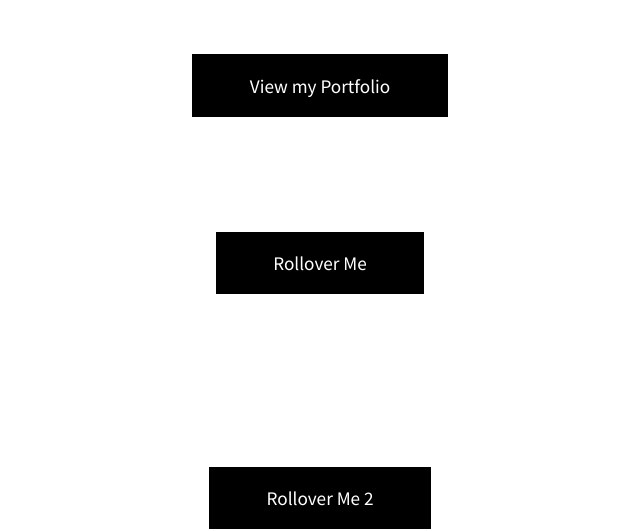
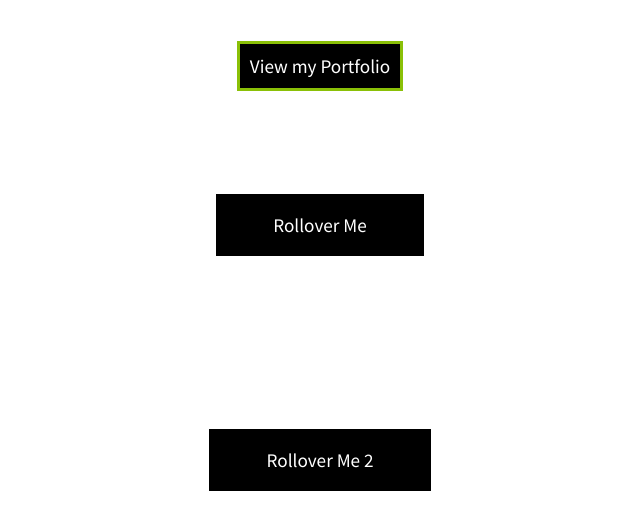
Before and after one commit to kddepue/kddepue.github.io, a plain HTML site: page index.html in a window 1280 px wide. Shown: the part 273-804 px from the top of the page, without its empty margins (320-960 px from the left). Drawn offline with Linux system fonts and the light colour scheme.

Commit message:
Update main.css

```diff
--- a/main.css
+++ b/main.css
@@ -97,8 +97,14 @@ article {
 a.button {
 	background: black;
 	color: white;
-	display: inline-block;
-	padding: 1em 3em;
+	.right
+    float: right;
+    width: 300px;
+    border:3px solid #8AC007;
+    padding: 10px;
+
+
+
 	text-decoration: none;
 	transition: background .2s;
 }
```
